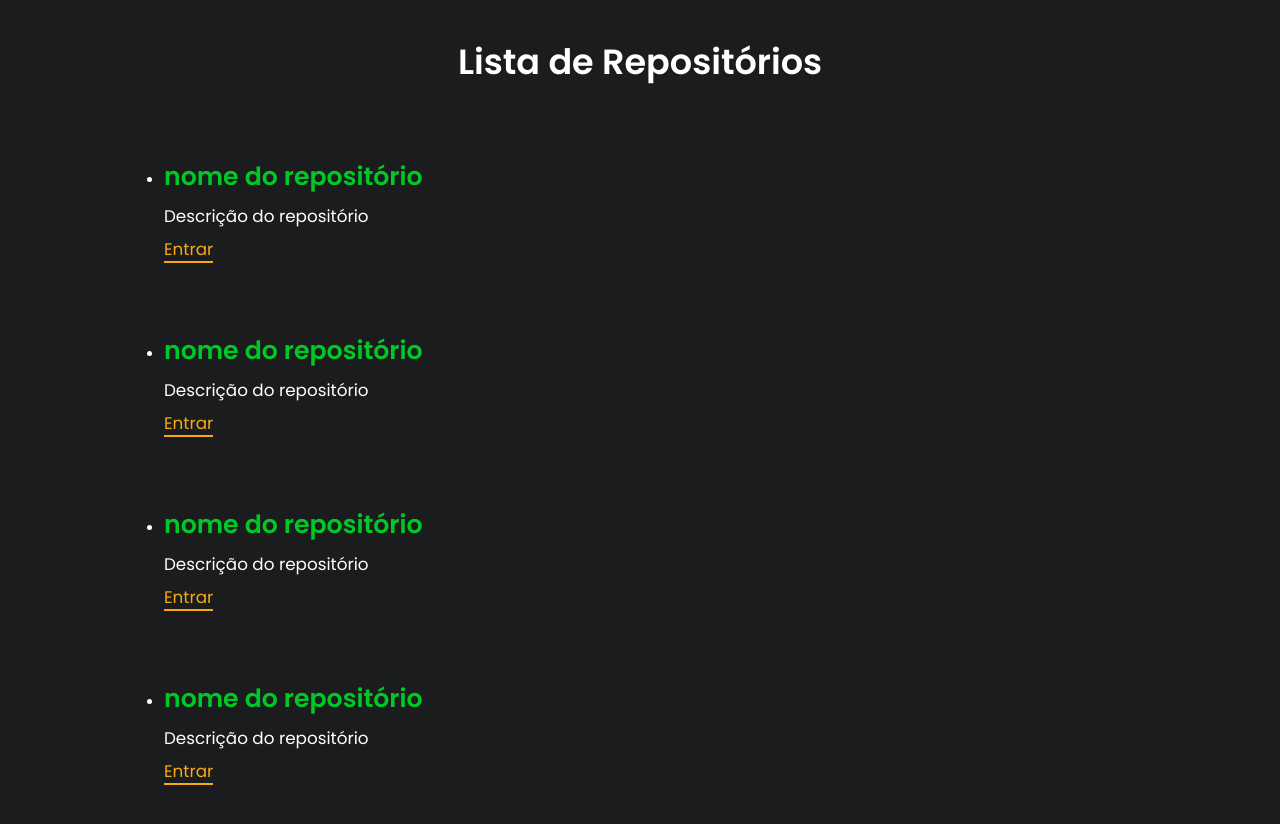
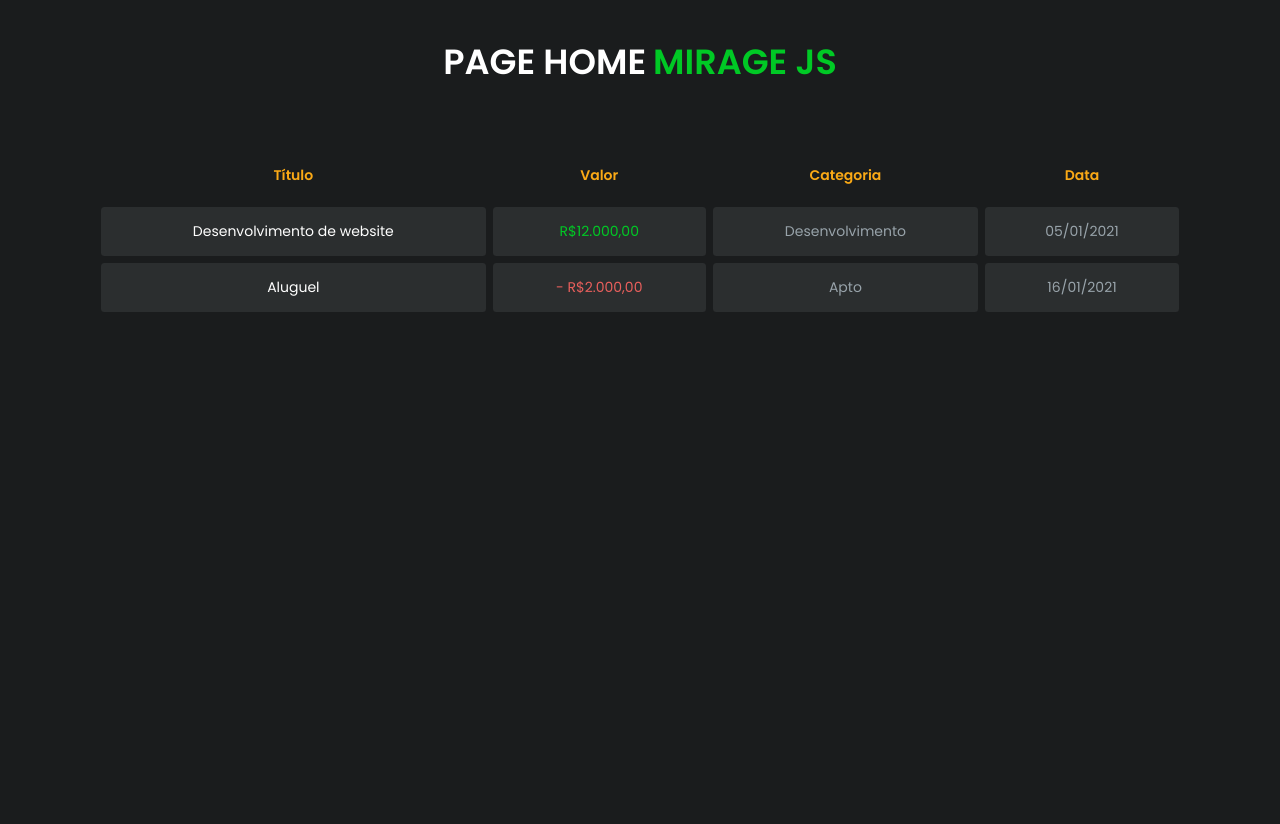
Before and after one commit to emffor/rjs-frontend-sem-backend-miragejs, a React (Create React App) app: page / in a window 1280 px wide. Shown: the top 824 px of the page. After the commit the page ends 800 px from the top, so only its background shows below. Built offline with nearby package versions, Linux system fonts and the light colour scheme.

Commit message:
useEffect

```diff
--- a/package.json
+++ b/package.json
@@ -10,6 +10,7 @@
     "@types/node": "^16.7.13",
     "@types/react": "^18.0.0",
     "@types/react-dom": "^18.0.0",
+    "miragejs": "^0.1.43",
     "react": "^18.1.0",
     "react-dom": "^18.1.0",
     "react-scripts": "5.0.1",
--- a/src/App.tsx
+++ b/src/App.tsx
@@ -1,13 +1,20 @@
+import { useEffect } from 'react';
+
 import { Home } from './pages/Home';
-import { RepositoryList } from './pages/RepositoryList';
 import './styles/global.scss';
 
-function App () {
+export function App () {
+
+  useEffect(() => {
+    fetch('hhttp://localhost:3000/api/transactions')
+    .then(response => response.json())
+    .then(data => console.log(data));
+
+  },[]);
+
   return (
     <>
-      <RepositoryList />
+      <Home />
     </>
   );
 }
-
-export default App;
--- a/src/index.tsx
+++ b/src/index.tsx
@@ -1,6 +1,6 @@
 import React from 'react';
 import ReactDOM from 'react-dom/client';
-import App from './App';
+import { App } from './App';
 
 const root = ReactDOM.createRoot(
   document.getElementById('root') as HTMLElement
```
Also changed, not shown: 2 other files (tests, documents, lock files or other folders).
